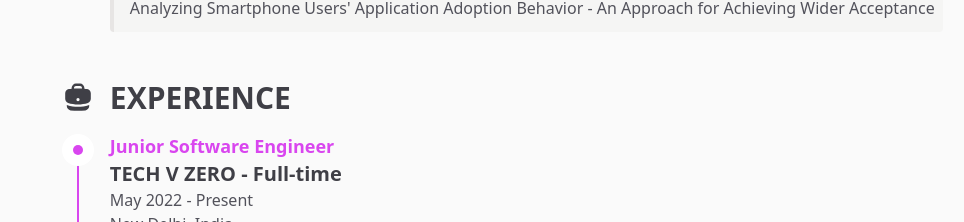
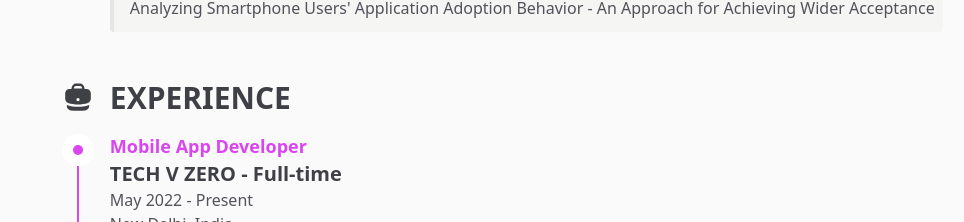
Before and after one commit to mranonno/my-portfolio, a React (Vite) app: page /about in a window 1280 px wide. Shown: the part 1092-1314 px from the top of the page, without its empty margins (316-1280 px from the left). Built offline with nearby package versions, Linux system fonts and the light colour scheme.

Commit message:
designation add

```diff
--- a/src/pages/About.tsx
+++ b/src/pages/About.tsx
@@ -207,7 +207,7 @@ const About = () => {
                   </span>
                   <span className="ml-4 flex min-w-0 flex-col">
                     <span className="text-lg font-semibold text-fuchsia-500">
-                      Junior Software Engineer
+                      Mobile App Developer
                     </span>
                     <span className="text-xl font-bold text-zinc-700 ">
                       TECH V ZERO - Full-time
```
